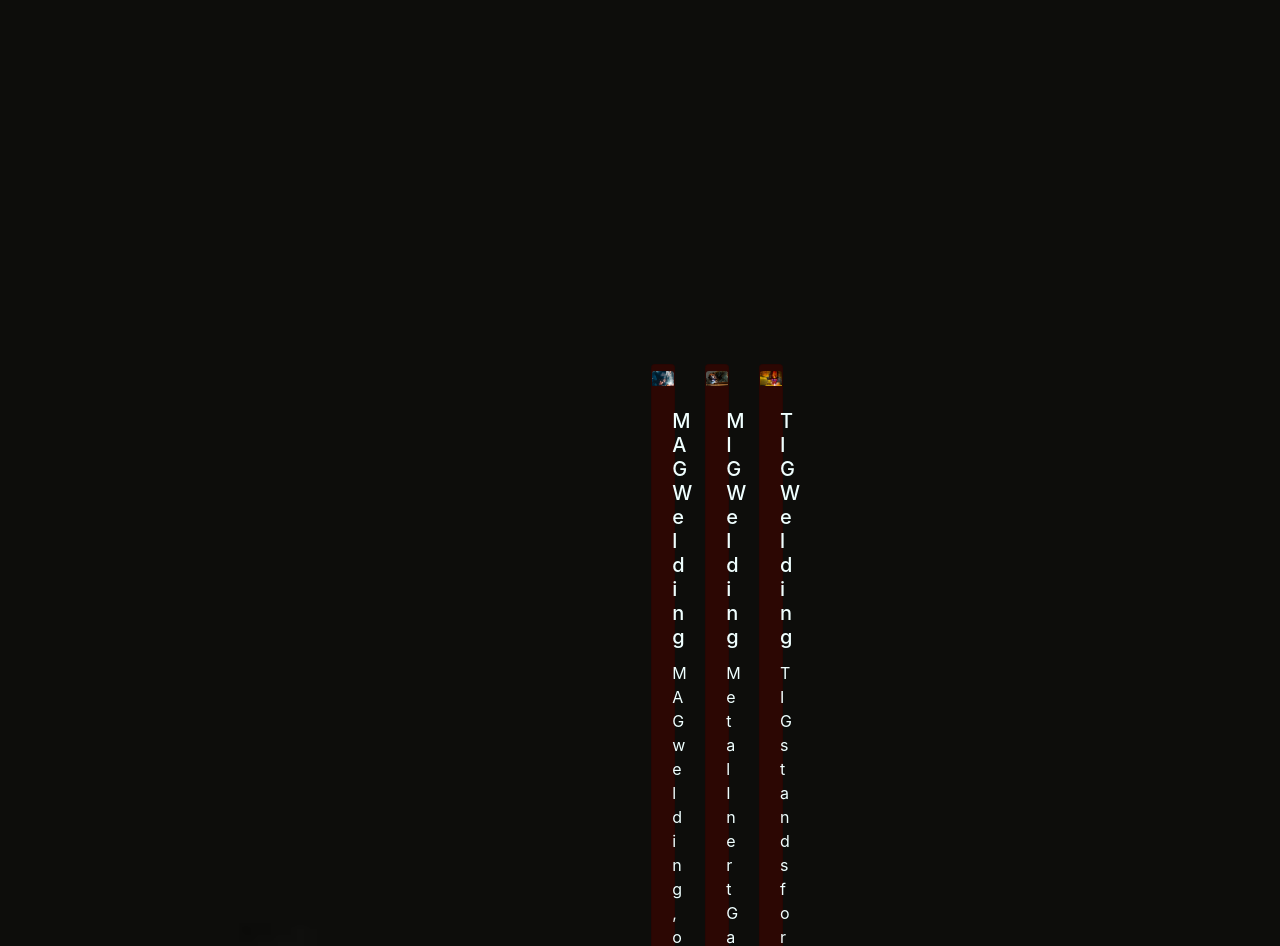
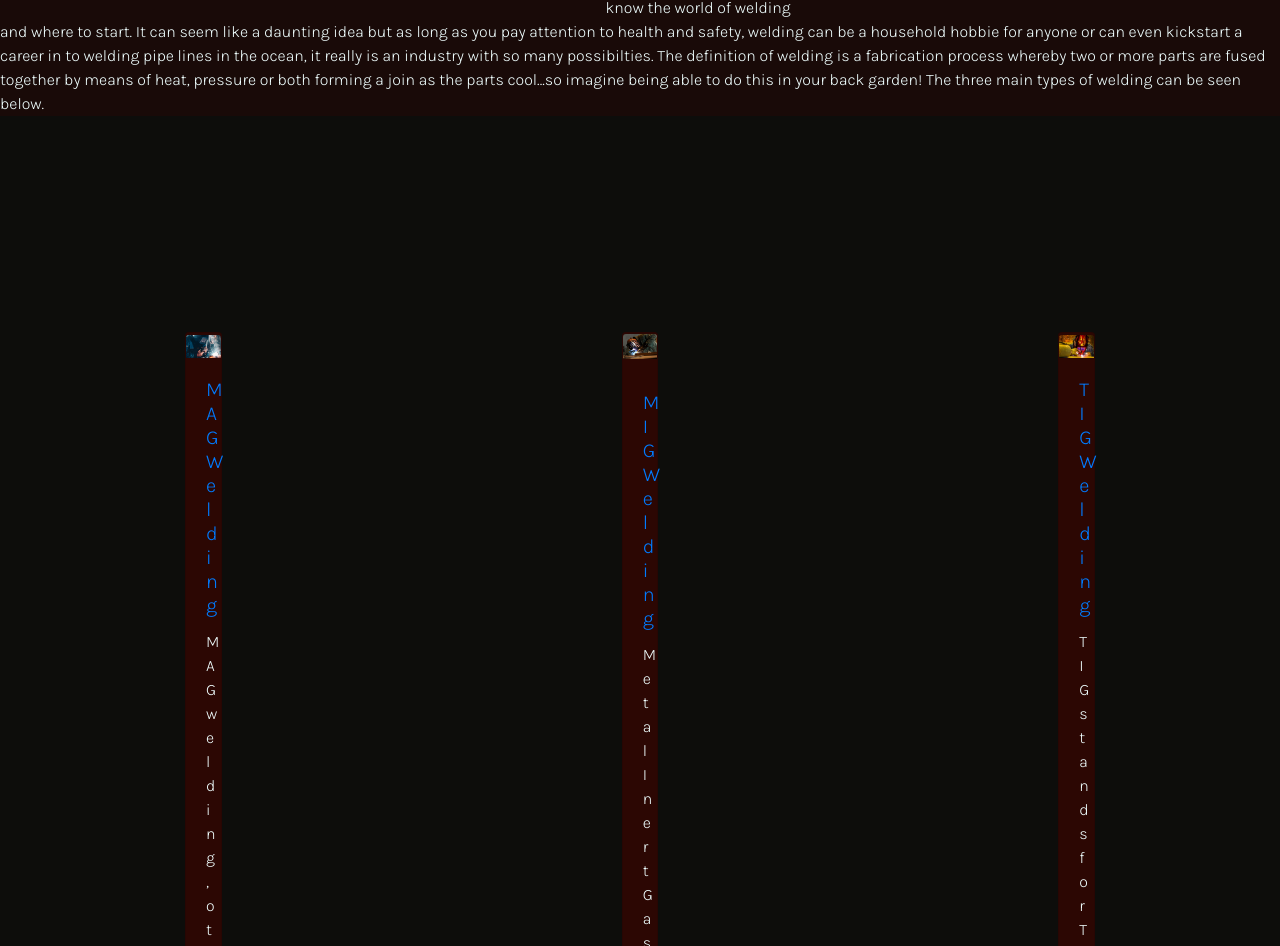
Before and after one commit to Zams93/Portfolio-one, a plain HTML site: page index.html in a window 1280 px wide. Shown: the part 276-1222 px from the top of the page. Drawn offline with nearby package versions, Linux system fonts and the light colour scheme.

Commit message:
Add font, links and about section

```diff
--- a/assets/css/style.css
+++ b/assets/css/style.css
@@ -1,4 +1,9 @@
+@import url('https://fonts.googleapis.com/css2?family=Karla:wght@300&family=Rubik:wght@500&display=swap');
+
+
+
 body {
+    font-family: Karla, sans-serif;
     background-image: url(../images/final-welding-background.jpeg);
     background-position: center;
     background-repeat: no-repeat;
@@ -9,7 +14,7 @@ body {
 /* headings and logo */
 
 h1, h2 {
-    font-family: Oswald, sans-serif;
+    font-family: Rubik, sans-serif;
     text-transform: uppercase;
     letter-spacing: 4px;
     color: #6a040f;
@@ -53,6 +58,13 @@ h1, h2 {
 }
 
 
+/*About section*/
+
+#about-section {
+    background-color: rgba(44,	7,	3, 0.4);
+    margin-top: 200px;
+}
+
 
 /* welding cards */
 
@@ -61,7 +73,7 @@ h1, h2 {
     position: relative;
     text-align: center;
     display: inline-block;
-    margin-top: 600px;
+    margin: 200px;
 }
 
 
--- a/index.html
+++ b/index.html
@@ -33,33 +33,49 @@
 </header>
 
 
-<div><header>Header content</header></div>
+<section><div id="about-section"><p>Welcome to Welding For Novices a space designed for people
+    who want to get to know the world of welding and where to start.
+    It can seem like a daunting idea but as long as you pay attention to health and safety,
+    welding can be a household hobbie for anyone or can even kickstart a career
+    in to welding pipe lines in the ocean, it really is an industry with so many possibilties.
+    The definition of welding is a fabrication process whereby two or more parts are fused together by means of heat,
+    pressure or both forming a join as the parts cool...so imagine being able to do this in your back garden!
+    The three main types of welding can be seen below.</p></div></section>
 
-<div class="card-deck">
+
+
+
+
+
+
+
+
+
+<section><div class="card-deck">
     <div class="card" id="mag-img">
       <img src="assets/images/mag-welding.jfif" class="card-img-top" alt="man in helmet mag welding">
       <div class="card-body">
-        <h5 class="card-title">MAG Welding</h5>
+        <h5 class="card-title"><a href="https://weldingheadquarters.com/what-is-mag-welding/" target="_blank"> MAG Welding </a></h5>
         <p class="card-text">MAG welding, otherwise known as Metal Active Gas welding, is a type of welding that operates using gas. The gas used in a MAG welding machine is, as the acronym suggests, a metal active gas. Previously, it was known as Metal Activated Gas welding. The main components of the gas used in a MAG welding machine are argon, helium, and carbon dioxide.</p>
         </div>
     </div>
     <div class="card" id="mig-img">
       <img src="assets/images/mig-welding.jpg" class="card-img-top" alt="man in helmet mig welding">
       <div class="card-body">
-        <h5 class="card-title">MIG Welding</h5>
+        <h5 class="card-title"> <h5 class="card-title"><a href="https://weldingheadquarters.com/what-is-mig-welding/" target="_blank">MIG Welding</a></h5>
         <p class="card-text">Metal Inert Gas (MIG) is also known as gas metal arc welding (GMAW). This type of welding is basically an arc welding process that joins two metals. This is done by heating the metals with the help of an arc. This arc is formed between the surface to be welled and a continuously fed filler electrode. This type of welding uses a shielding gas to protect the molten pool of weld metal from reacting with elements present in the atmosphere. </p>
         </div>
     </div>
     <div class="card" id="tig-img">
       <img src="assets/images/tig-welding.jpg" class="card-img-top" alt="man in helmet tig welding">
       <div class="card-body">
-        <h5 class="card-title">TIG Welding</h5>
+        <h5 class="card-title"> <a href="https://weldingheadquarters.com/what-is-tig-welding/" target="_blank">TIG Welding</a></h5>
         <p class="card-text">TIG stands for Tungsten Inert Gas Welding, TIG welding uses a tungsten electrode. Tungsten is non-consumable electrode and has an extremely high melting point. This therefore makes it different to other welding processes as the electrode does not melt and become part of the weld; instead it becomes a part of the filler metal.
 
             TIG welding requires three main components, heat, shielding, and filler metal.</p>
         </div>
     </div>
-  </div>
+  </div></section>
 
 
 
```
